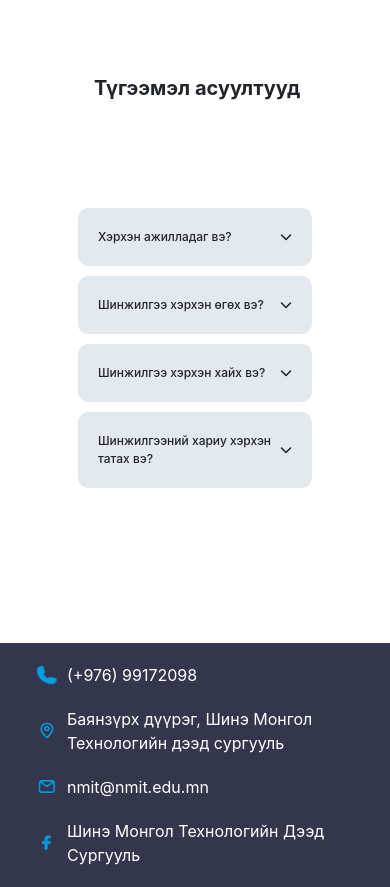
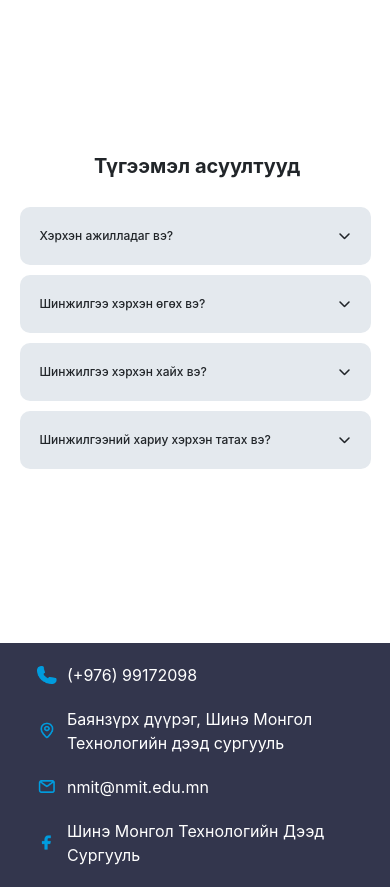
Before and after one commit to nrnbt/bacteraify, a Django app: page /faq/ in a window 390 px wide. Shown: the part 197-1084 px from the top of the page. Run offline with Django 4.2, Linux system fonts and the light colour scheme; parts of the project's set-up code (start-up, migrations or seed data) failed here and were passed over.

```diff
--- a/core/static/css/faq.css
+++ b/core/static/css/faq.css
@@ -125,7 +125,7 @@
     #accordion {
         margin: 10px auto;
         width: 100%;
-        padding: 20%;
+        padding: 5%;
     }
 
     #accordion li label {
--- a/core/templates/pages/faq.html
+++ b/core/templates/pages/faq.html
@@ -3,9 +3,10 @@
 
 {% block user-content %}
 
-<h1>Түгээмэл асуултууд</h1>
 
-<div>
+
+<div class="text-center">
+  <h1>Түгээмэл асуултууд</h1>
   <ul id="accordion">
 
     <li>
```
